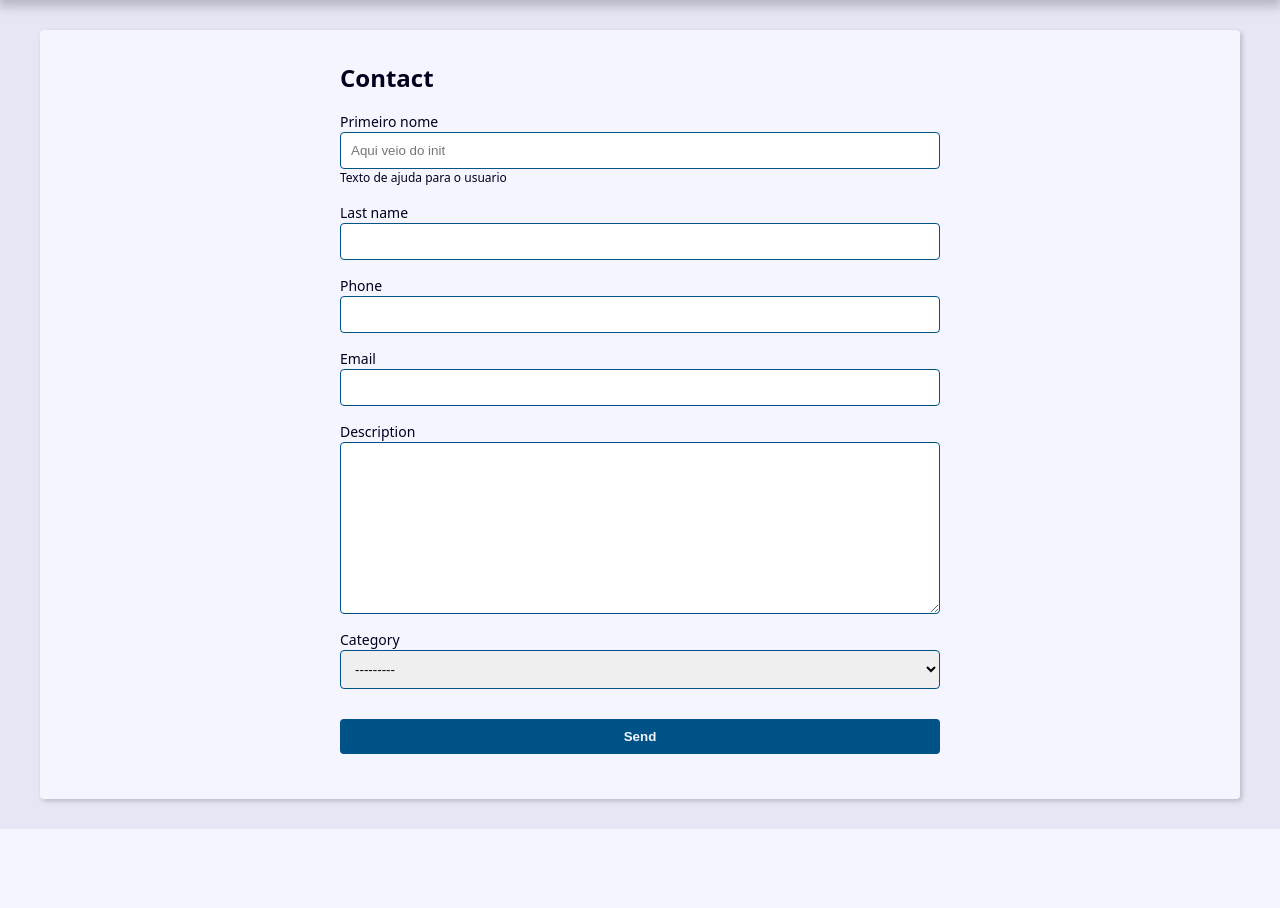
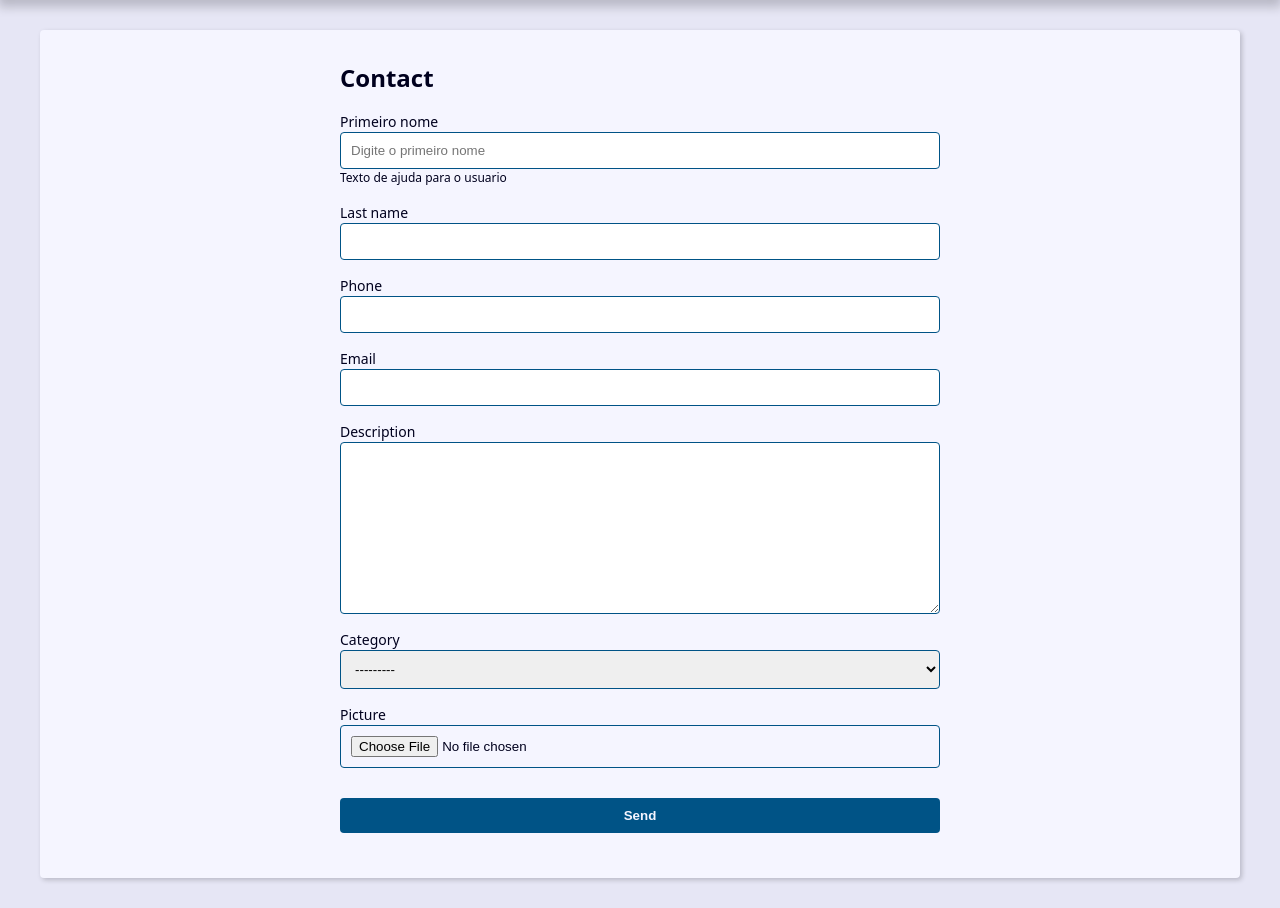
Before and after one commit to Limber-Jhonathan/Agenda-projeto-django-2023, a Django app: page /contact/create/ in a window 1280 px wide. Shown: the part 239-1147 px from the top of the page. Before the commit the page ends 1068 px from the top, so only its background shows below. Run offline with Django 4.2, Linux system fonts and the light colour scheme; data that the repository does not hold is empty.

Commit message:
Implemtação de imagem

```diff
--- a/contact/forms.py
+++ b/contact/forms.py
@@ -3,11 +3,19 @@ from django.core.exceptions import ValidationError
 from . import models
 #campo contact/create/
 class ContactForm(forms.ModelForm):
+    picture = forms.ImageField(
+        widget=forms.FileInput(
+            attrs={
+                'accept': 'image/*',
+            }
+        )
+    )
+
     first_name = forms.CharField(
         widget=forms.TextInput(
             attrs={
                 'class': 'classe_a',
-                'placeholder': 'Aqui veio do init',
+                'placeholder': 'Digite o primeiro nome',
             }
         ),
         label= 'Primeiro nome',
@@ -15,7 +23,7 @@ class ContactForm(forms.ModelForm):
     )
     class Meta:
         model = models.Contact
-        fields = 'first_name', 'last_name', 'phone', 'email', 'description', 'category',
+        fields = 'first_name', 'last_name', 'phone', 'email', 'description', 'category', 'picture',
         # widgets = {
         #     # 'first_name': forms.PasswordInput()
         #     # 'first_name':forms.Textarea()
--- a/contact/templates/contact/contact.html
+++ b/contact/templates/contact/contact.html
@@ -11,6 +11,12 @@
         <p><b>Created date: </b>{{contact.created_date}}</p>
         <p><b>Description: </b>{{contact.description}}</p>
         <p><b>Category: </b>{{contact.category}}</p>
+
+        {% if contact.picture %}
+            <p>
+                <img src="{{contact.picture.url}}" alt "{{contact.first_name}} {{contact.last_name}}">
+            </p>
+        {% endif %}
 
         <div class="contact-links">
             <a class="btn btn-link" href="{% url 'contact:update' contact.id %}">Update</a>
--- a/contact/templates/contact/create.html
+++ b/contact/templates/contact/create.html
@@ -22,7 +22,14 @@
             {% if field.help_text %}
               <p class='help-text'>{{field.help_text}}</p>
             {% endif %}
+
+
           </div>
+          {% if field.name == 'picture' and  field.value.url%}
+          <div class='form-group'>
+            <img src='{{field.value.url}}' alt = "">
+          </div>
+        {% endif %}
         {% endfor %}
       </div>
 
--- a/contact/views/contact_forms.py
+++ b/contact/views/contact_forms.py
@@ -7,7 +7,7 @@ def create(request):
     form_action = reverse('contact:create')
     # print(request.POST)
     if request.method == 'POST':
-        form = ContactForm(request.POST)
+        form = ContactForm(request.POST, request.FILES)
 
         context = {
         'form': form,
@@ -47,13 +47,14 @@ def update(request, contact_id):
     # print(request.POST)
 
     if request.method == 'POST':
-        form = ContactForm(request.POST, instance=contact)
+        form = ContactForm(request.POST, request.FILES, instance=contact)
 
         context = {
         'form': form,
         'form_action': form_action
         }
 
+        #salva aqui
         if form.is_valid():
             contact = form.save()
             return redirect('contact:update', contact_id= contact.pk)
```
Also changed, not shown: media/pictures/2023/07/689286.jpg (added), media/pictures/2023/07/pexels-johannes-plenio-1632788.jpg (added).
